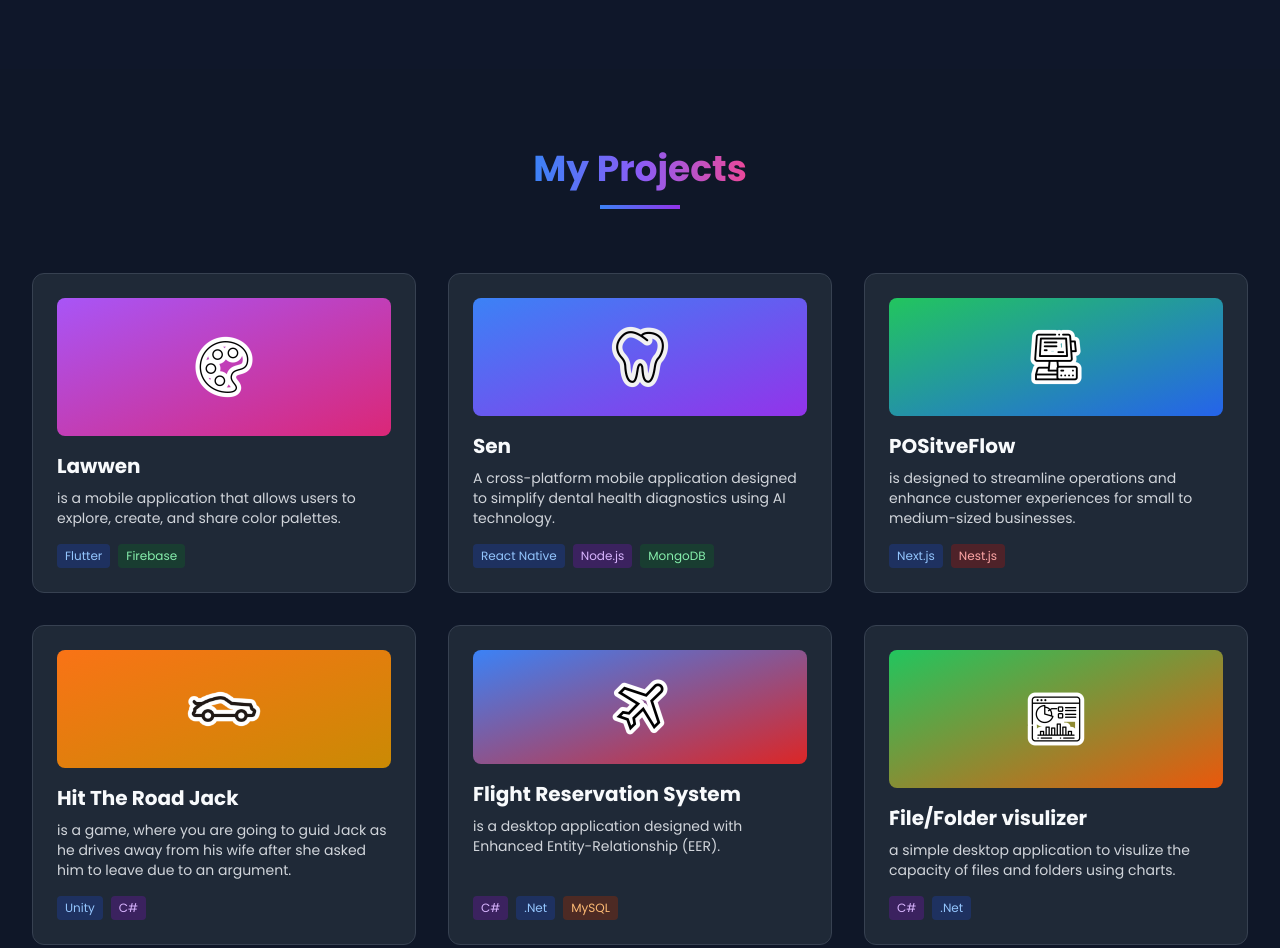
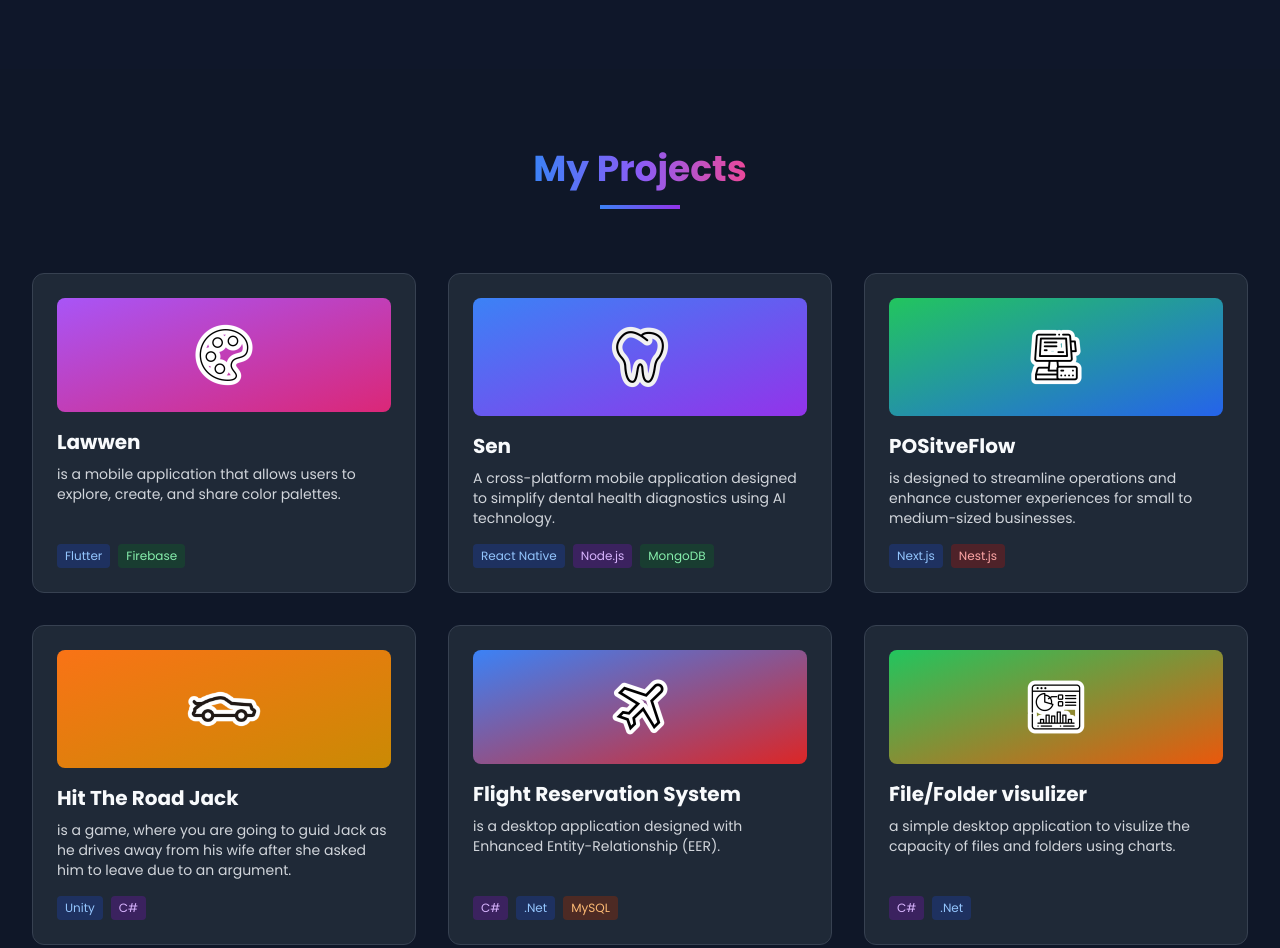
Before and after one commit to MQHANAD/portfolio2, a plain HTML site: page index.html in a window 1280 px wide. Shown: the part 2333-3281 px from the top of the page. Drawn offline with nearby package versions, Linux system fonts and the light colour scheme; animation ran at ten frames a second.

Commit message:
Update index.html

```diff
--- a/index.html
+++ b/index.html
@@ -475,7 +475,7 @@
                 <div class="grid grid-cols-1 md:grid-cols-2 lg:grid-cols-3 gap-8">
 
 
-                    <!-- Project 3 -->
+                    <!-- Project 1 -->
                     <div class="project-card h-80">
                         <div class="project-inner relative w-full h-full">
                             <div
@@ -486,7 +486,7 @@
                                 </div>
                                 <h3 class="text-xl font-bold mb-2">Lawwen</h3>
                                 <p class="text-gray-300 text-sm mb-4">is a mobile application that allows users to
-                                    explore, create, and share color palettes.</p>
+                                    explore, create, and share color palettes.</p> <br>
                                 <div class="mt-auto flex flex-wrap gap-2">
                                     <span
                                         class="text-xs bg-blue-900 bg-opacity-50 text-blue-300 px-2 py-1 rounded">Flutter</span>
@@ -654,7 +654,7 @@
                                 <h3 class="text-xl font-bold mb-2">َFile/Folder visulizer</h3>
                                 <p class="text-gray-300 text-sm mb-4">a simple desktop application to visulize the
                                     capacity of files and folders using charts.
-                                </p>
+                                </p> <br>
                                 <div class="mt-auto flex flex-wrap gap-2">
                                     <span
                                         class="text-xs bg-purple-900 bg-opacity-50 text-purple-300 px-2 py-1 rounded">C#</span>
@@ -727,7 +727,7 @@
                                 </div>
                                 <h3 class="text-xl font-bold mb-2">Quran city</h3>
                                 <p class="text-gray-300 text-sm mb-4">This game was created as part of a hackathon
-                                    called "Challenge of Quranic Apps."</p>
+                                    called "Challenge of Quranic Apps."</p> <br>
                                 <div class="mt-auto flex flex-wrap gap-2">
                                     <span
                                         class="text-xs bg-purple-900 bg-opacity-50 text-purple-300 px-2 py-1 rounded">C#</span>
```
